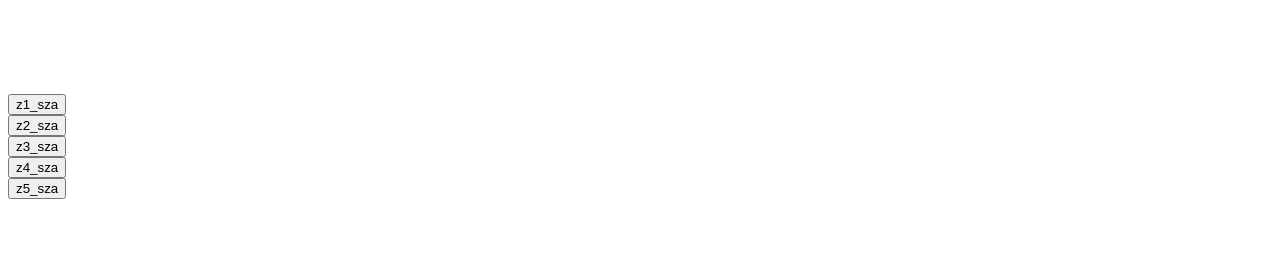
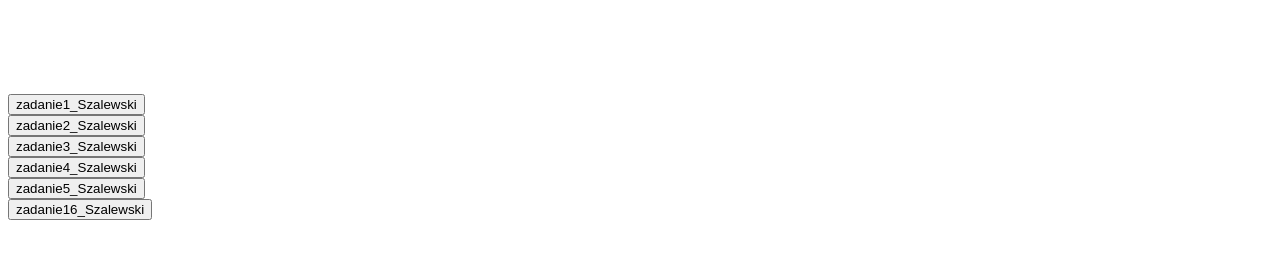
Before and after one commit to Bieluch05/Java, a plain HTML site: page index.html in a window 1280 px wide. Shown: the part 158-416 px from the top of the page. Drawn offline with Linux system fonts and the light colour scheme.

Commit message:
Add files via upload

```diff
--- a/index.html
+++ b/index.html
@@ -1,6 +1,6 @@
 <html>
     <head>
-        <title>Szalewski 3K</title>
+        <title>Szalewski 3K2</title>
     </head>
         <body>
             <script language="JavaScript">
@@ -26,6 +26,10 @@
                     {window.open("z5_sza.html", "okienko_z5",
                     "toolbar=no, directories=no, menubar=no, height=500, width=450, top=250, left=550");}
 
+				function WinOpen_zad16()
+                    {window.open("z16_sza.html", "okienko_z5",
+                    "toolbar=no, directories=no, menubar=no, height=500, width=450, top=250, left=550");}
+
 
                         </script>
 
@@ -39,15 +43,17 @@
                             <p>Oskar Szalewski 3K</p>
                                 <form>
 
-                <input type="button" name="zadanie1" value="z1_sza" onclick="WinOpen_zad1(' ')"><br>
+                <input type="button" name="zadanie1" value="zadanie1_Szalewski" onclick="WinOpen_zad1(' ')"><br>
 
-                <input type="button" name="zadanie2" value="z2_sza" onclick="WinOpen_zad2(' ')"><br>
+                <input type="button" name="zadanie2" value="zadanie2_Szalewski" onclick="WinOpen_zad2(' ')"><br>
 
-                <input type="button" name="zadanie3" value="z3_sza" onclick="WinOpen_zad3(' ')"><br>
+                <input type="button" name="zadanie3" value="zadanie3_Szalewski" onclick="WinOpen_zad3(' ')"><br>
 
-                <input type="button" name="zadanie4" value="z4_sza" onclick="WinOpen_zad4(' ')"><br>
+                <input type="button" name="zadanie4" value="zadanie4_Szalewski" onclick="WinOpen_zad4(' ')"><br>
 
-                <input type="button" name="zadanie5" value="z5_sza" onclick="WinOpen_zad5(' ')"><br>
+                <input type="button" name="zadanie5" value="zadanie5_Szalewski" onclick="WinOpen_zad5(' ')"><br>
+
+				<input type="button" name="zadanie16" value="zadanie16_Szalewski" onclick="WinOpen_zad16(' ')"><br>
 
                                 </form>
         </body>
```
Also changed, not shown: z16_sza.html (added, +19 -0 lines).
